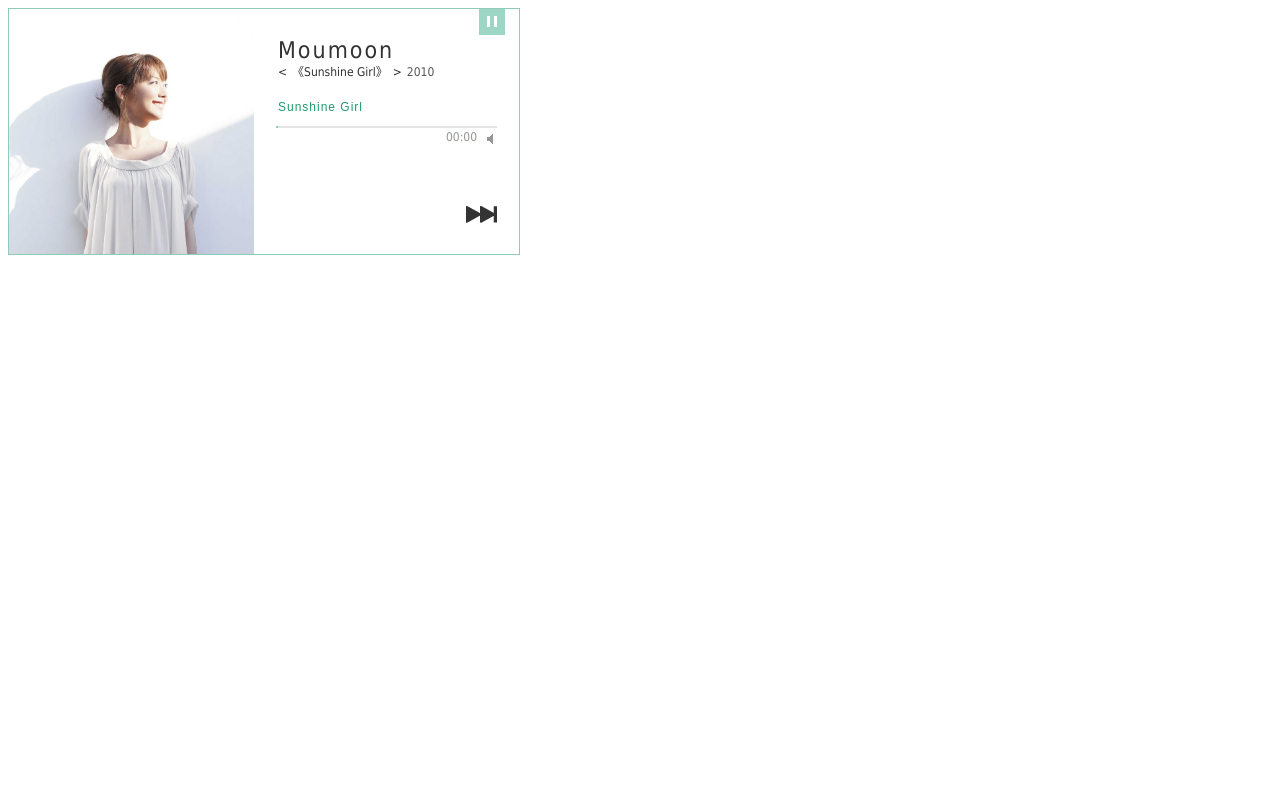
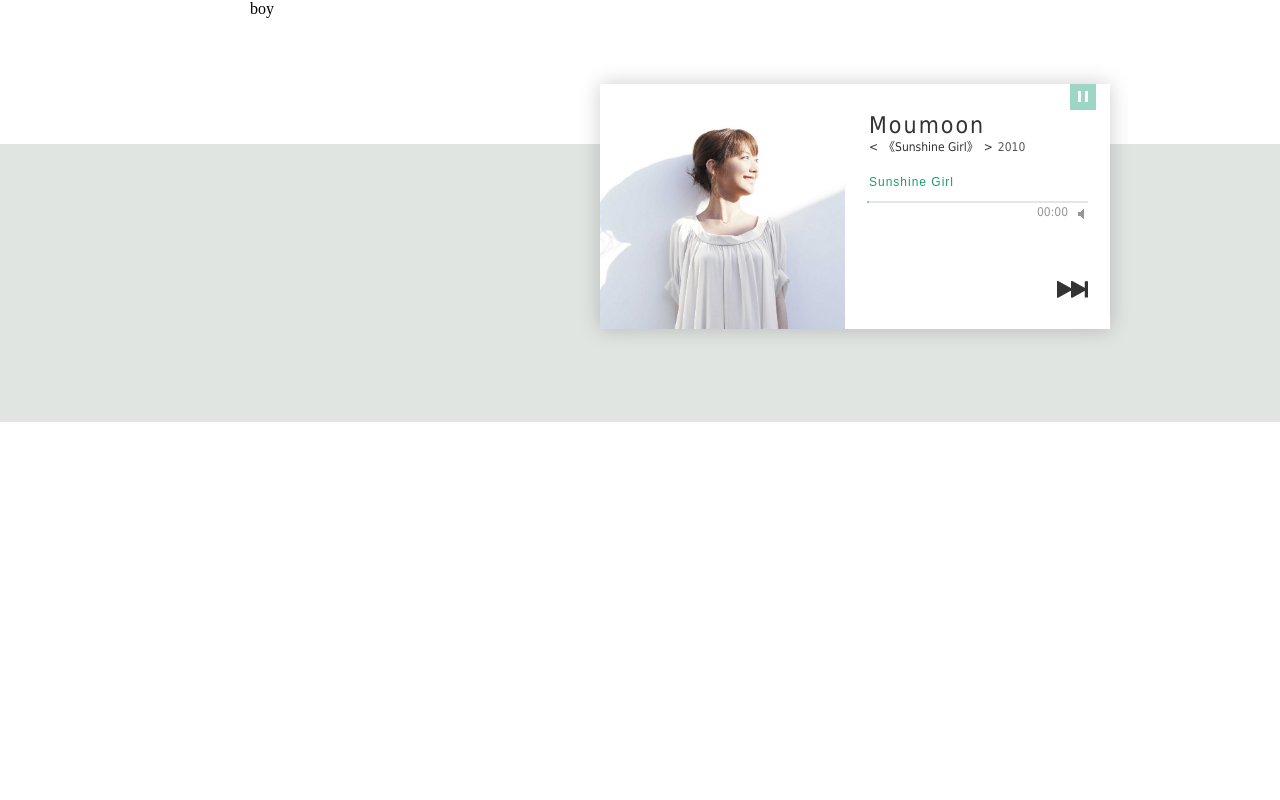
Before and after one commit to bikekoala/douban, a PHP site: page /template/player.html in a window 1280 px wide. Run offline with PHP 8.4, Linux system fonts and the light colour scheme.

Commit message:
player-list

```diff
--- a/src/template/fault.html
+++ b/src/template/fault.html
@@ -1,5 +1,5 @@
-<!DOCTYPE html PUBLIC "-//W3C//DTD XHTML 1.0 Transitional//EN" "http://www.w3.org/TR/xhtml1/DTD/xhtml1-transitional.dtd">
-<html xmlns="http://www.w3.org/1999/xhtml">
+<!DOCTYPE html>
+<html lang="zh-CN">
 <head>
 <meta http-equiv="Content-Type" content="text/html; charset=utf-8" />
 <title>oops!</title>
--- a/src/template/logon.html
+++ b/src/template/logon.html
@@ -9,11 +9,8 @@
 <title>红心MHz — Listen to your voice</title>
 <link rel="shortcut icon" href="http://douban.fm/favicon.ico" type="image/x-icon">
 <link rel="stylesheet" href="static/css/logon.css">
-<script src="static/js/jquery-1.7.2.min.js"></script>
-<script src="static/js/jquery.placeholder.js"></script>
 </head>
 <body>
-
 <div id="login">
 <h1>红心MHz</h1>
 <div id="notice" class="failure-hide">
@@ -28,6 +25,8 @@
 <div class="clearfix"></div>
 </form>
 </div>
+<script src="static/js/jquery-1.7.2.min.js"></script>
+<script src="static/js/jquery.placeholder.js"></script>
 <script>
 // check form
 $(function() {
@@ -73,6 +72,5 @@
 	$("#notice").attr("class", "failure");
 }
 </script>
-
 </body>
 </html>
--- a/src/template/player.html
+++ b/src/template/player.html
@@ -8,11 +8,12 @@
 <meta name="viewport" content="user-scalable=no, width=device-width, initial-scale=1.0, maximum-scale=1.0">
 <title>Sunshine Girl</title>
 <link rel="shortcut icon" href="http://douban.fm/favicon.ico" type="image/x-icon">
-<link rel="stylesheet" href="static/css/player_fm.css">
-<script src="static/js/jquery-1.7.2.min.js"></script>
-<script src="static/js/jplayer/jquery.jplayer-2.1.0-min.js"></script>
+<link rel="stylesheet" href="static/css/player.css">
 </head>
 <body>
+<div id="section">
+	<div id="header"></div>
+	<div id="player-wrap">
 		<div id="player"></div>
 		<div id="player-con">
 			<!-- picture -->
@@ -55,9 +56,7 @@
 						<div class="fm-progress-playbar"></div>
 					</div>
 					<!-- status -->
-			<div id="fm-status">
-				<div class="fm-status-volume">
-					<div class="fm-status-volume-postion">
+					<div id="fm-status"> <div class="fm-status-volume"> <div class="fm-status-volume-postion">
 								<div class="fm-status-volume-default"></div>
 								<div class="fm-status-volume-value"></div>
 								<div class="fm-status-volume-bar"></div>
@@ -78,83 +77,41 @@
 				</div>
 			</div>
 		</div>
+	</div>
+</div>
+<div id="bg"></div>
+<div id="list">
+	<div id="list-nav">boy</div>
+	<ul id="list-main"></ul>
+</div>
+<script src="static/js/jquery-1.7.2.min.js"></script>
+<script src="static/js/jplayer/jquery.jplayer-2.1.0-min.js"></script>
+<script src="static/js/jquery.ba-hashchange.min.js"></script>
+<script src="static/js/player.js"></script>
 <script type="text/javascript">
-	$(function() {
-
-	/**
-	 * player-UI
-	 */
-
-		// picture
-		$('#fm-picture').hover(function() {
-			$('#fm-picture a').stop().show().fadeTo(220, 0.7)
-	    }, function () {
-			$('#fm-picture a').stop().fadeTo(200, 0)
+$(function(){
+	$.getJSON('?do=List.Liked&start=0&limit=10', function(list) {
+		$.each(list.data, function(i, item) {
+			$('<li><a class="list-title list-title-' +i+ '" href="#' +i+ '"><span>' +item.title+ '</span></a></li>').appendTo('#list-main')
+			$('.list-title-' + i).hover(function() {
+				$(this).css('opacity', 0.8)
+			}, function() {
+				$(this).css('opacity', 1)
 			})
-		// button pause,play
-		$('#fm-pause').click(function() {
-			$('#fm-play').show()
 		})
-		$('#fm-play').click(function() {
-			$('#fm-play').hide()
+		var preId = null
+		$(window).hashchange(function() {
+			var hash = window.location.hash.replace(/^[^#]*#?(.*)$/, '$1')
+			var id = isNaN(hash) ? 0 : hash
+			// style
+			if (preId) {
+				$('.list-title-' + preId).css('background-color', '#d7deda')
+			}
+			$('.list-title-' + id).css('background-color', '#93d0bf')
+			preId = id
+			// control-player
+			song = list.data[id].url
 		})
-		// button volume
-		$('.fm-status-mask').hover(function() {
-			$('#fm-status span').stop().hide()
-			$('.fm-status-volume-img').stop().animate({marginRight:'60px'}, 50, 'linear')
-			$('.fm-status-volume').stop().show()
-		}, function(event) {
-			if ($(event.relatedTarget).attr('class') != 'fm-status-volume-bar') {
-				$('.fm-status-volume').stop().hide()
-				$('.fm-status-volume-img').stop().animate({marginRight:'0px'}, 'fast', 'linear')
-				$('#fm-status span').stop().show()
-			}
-		})
-		// switch opera
-		$('#fm-opera').hover(function() {
-			$('.fm-opera-switch').show(100)
-		}, function() {
-			$('.fm-opera-switch').hide()
-		})
-		// button repeat
-		$('.fm-opera-repeat-default').click(function() {
-			$(this).hide()
-			$('.fm-opera-repeat-click').show()
-		})
-		$('.fm-opera-repeat-click').click(function() {
-			$(this).hide()
-			$('.fm-opera-repeat-default').show()
-		})
-	/**
-	 * player-control
-	 */
-
-		$('#player').jPlayer({
-			ready: function () {
-				$(this).jPlayer('setMedia', {
-					mp3: 'static/SunshineGirl.mp3'
-				})
-				$(this).jPlayer('play')
-			},
-			solution: 'flash',
-			swfPath: 'static/js/jplayer',
-			errorAlerts: true,
-			cssSelectorAncestor: '#player-con',
-			cssSelector: {
-				playBar: '.fm-progress-playbar',
-				seekBar: '.fm-progress-seekbar',
-				volumeBar: '.fm-status-volume-bar',
-				volumeBarValue: '.fm-status-volume-value',
-				currentTime: '#fm-status span[title=currentime]',
-				repeat : '.fm-opera-repeat-default',
-				repeatOff : '.fm-opera-repeat-click',
-			},
-		})
-		$('#fm-pause').click(function() {
-			$('#player').jPlayer('pause')
-		})
-		$('#fm-play').click(function() {
-			$('#player').jPlayer('play')
 	})
 })
 </script>
--- a/src/template/static/css/logon.css
+++ b/src/template/static/css/logon.css
@@ -1,3 +1,4 @@
+@charset "utf-8";
 * {
 	margin: 0;
 	padding: 0;
--- a/src/template/static/css/player_fm.css
+++ b/src/template/static/css/player.css
@@ -1,9 +1,88 @@
-#player-con {
+@charset "utf-8";
+/**
+ * CSS Document
+ */
+html, body {
+	width: 100%;
+	height: 100%;
+	overflow: hidden;
+}
+body {
+	margin: 0;
+	padding: 0;
+}
+#section {
+	position: relative;
+	width: 940px;
+	height: 100%;
+	min-height: 600px;
+	margin: 0 auto;
+}
+#player-wrap {
+	position: absolute;
+	right: 0;
+	top: 84px;
+	z-index: 100;
 	width: 510px;
 	height: 245px;
+	overflow: hidden;
+	background: white;
+	-moz-box-shadow: 0 0 20px rgba(0,0,0,.2);
+	-webkit-box-shadow: 0 0 20px rgba(0,0,0,.2);
+	box-shadow: 0 0 20px rgba(0,0,0,.2);
+}
+#bg {
+	position: absolute;
+	z-index: -2;
+	left: 0;
+	top: 144px;
+	width: 100%;
+	height: 278px;
+	margin-top: 0;
+	background: #E0E5E2;
+}
+#list {
+	position: absolute;
+	top: 0;
+	left: 250px;
+	width: 200px;
+	height: 100%;
+}
+#list-main {
+	display: block;
+	list-style: none;
+	padding: 0;
+	margin: 0;
+}
+#list-main li{
+	display: list-item;
+	list-style: none;
+	overflow: hidden;
+	margin-bottom: 25px;
+	background-color: #ffffff;
+}
+.list-title{
+	display: block;
+	height: 38px;
+	overflow: hidden;
+	white-space: nowrap;
+	text-decoration: none;
+	text-align: -webkit-match-parent;
+	background-color: #d7deda;
+}
+.list-title span{
+	display: block;
+	margin: 5px 0 0 20px;
+	font: 18px/1.6 "Microsoft Yahei", "微软雅黑", Tahoma, Arial, Helvetica, STHeiti;
+	letter-spacing: 1px;
+	color: #666666;
+}
+/**
+ * player-fm
+ */
+#player-con {
 	background-color: #ffffff;
 	font-family: "Microsoft Yahei", "微软雅黑", Tahoma, Arial, Helvetica, STHeiti;
-	border: 1px solid #8ecbb9;
 }
 #fm-picture {
 	position: relative;
--- /dev/null
+++ b/src/template/static/js/jquery.ba-hashchange.min.js
@@ -0,0 +1,9 @@
+/*
+ * jQuery hashchange event - v1.3 - 7/21/2010
+ * http://benalman.com/projects/jquery-hashchange-plugin/
+ *
+ * Copyright (c) 2010 "Cowboy" Ben Alman
+ * Dual licensed under the MIT and GPL licenses.
+ * http://benalman.com/about/license/
+ */
+(function($,e,b){var c="hashchange",h=document,f,g=$.event.special,i=h.documentMode,d="on"+c in e&&(i===b||i>7);function a(j){j=j||location.href;return"#"+j.replace(/^[^#]*#?(.*)$/,"$1")}$.fn[c]=function(j){return j?this.bind(c,j):this.trigger(c)};$.fn[c].delay=50;g[c]=$.extend(g[c],{setup:function(){if(d){return false}$(f.start)},teardown:function(){if(d){return false}$(f.stop)}});f=(function(){var j={},p,m=a(),k=function(q){return q},l=k,o=k;j.start=function(){p||n()};j.stop=function(){p&&clearTimeout(p);p=b};function n(){var r=a(),q=o(m);if(r!==m){l(m=r,q);$(e).trigger(c)}else{if(q!==m){location.href=location.href.replace(/#.*/,"")+q}}p=setTimeout(n,$.fn[c].delay)}$.browser.msie&&!d&&(function(){var q,r;j.start=function(){if(!q){r=$.fn[c].src;r=r&&r+a();q=$('<iframe tabindex="-1" title="empty"/>').hide().one("load",function(){r||l(a());n()}).attr("src",r||"javascript:0").insertAfter("body")[0].contentWindow;h.onpropertychange=function(){try{if(event.propertyName==="title"){q.document.title=h.title}}catch(s){}}}};j.stop=k;o=function(){return a(q.location.href)};l=function(v,s){var u=q.document,t=$.fn[c].domain;if(v!==s){u.title=h.title;u.open();t&&u.write('<script>document.domain="'+t+'"<\/script>');u.close();q.location.hash=v}}})();return j})()})(jQuery,this);
--- /dev/null
+++ b/src/template/static/js/player.js
@@ -0,0 +1,77 @@
+$(function() {
+	/**
+	 * player-UI
+	 */
+		// picture
+		$('#fm-picture').hover(function() {
+			$('#fm-picture a').stop().show().fadeTo(220, 0.7)
+	    }, function () {
+			$('#fm-picture a').stop().fadeTo(200, 0)
+		})
+		// button pause,play
+		$('#fm-pause').click(function() {
+			$('#fm-play').show()
+		})
+		$('#fm-play').click(function() {
+			$('#fm-play').hide()
+		})
+		// button volume
+		$('.fm-status-mask').hover(function() {
+			$('#fm-status span').stop().hide()
+			$('.fm-status-volume-img').stop().animate({marginRight:'60px'}, 50, 'linear')
+			$('.fm-status-volume').stop().show()
+		}, function(event) {
+			if ($(event.relatedTarget).attr('class') != 'fm-status-volume-bar') {
+				$('.fm-status-volume').stop().hide()
+				$('.fm-status-volume-img').stop().animate({marginRight:'0px'}, 'fast', 'linear')
+				$('#fm-status span').stop().show()
+			}
+		})
+		// switch opera
+		$('#fm-opera').hover(function() {
+			$('.fm-opera-switch').show(100)
+		}, function() {
+			$('.fm-opera-switch').hide()
+		})
+		// button repeat
+		$('.fm-opera-repeat-default').click(function() {
+			$(this).hide()
+			$('.fm-opera-repeat-click').show()
+		})
+		$('.fm-opera-repeat-click').click(function() {
+			$(this).hide()
+			$('.fm-opera-repeat-default').show()
+		})
+	/**
+	 * player-control
+	 */
+		var song = 'http://mr3.douban.com/201207241720/14b5c0b45f6119f96f7b91fddc2dd1c4/view/song/small/p1797426.mp3';
+		$('#player').jPlayer({
+			ready: function () {
+				$(this).jPlayer('setMedia', {
+					mp3: 'static/SunshineGirl.mp3'
+					//mp3: song
+				})
+				//$(this).jPlayer('play')
+			},
+			solution: 'flash',
+			swfPath: 'static/js/jplayer',
+			errorAlerts: true,
+			cssSelectorAncestor: '#player-con',
+			cssSelector: {
+				playBar: '.fm-progress-playbar',
+				seekBar: '.fm-progress-seekbar',
+				volumeBar: '.fm-status-volume-bar',
+				volumeBarValue: '.fm-status-volume-value',
+				currentTime: '#fm-status span[title=currentime]',
+				repeat : '.fm-opera-repeat-default',
+				repeatOff : '.fm-opera-repeat-click',
+			},
+		})
+		$('#fm-pause').click(function() {
+			$('#player').jPlayer('pause')
+		})
+		$('#fm-play').click(function() {
+			$('#player').jPlayer('play')
+		})
+	})
```
Also changed, not shown: other parts of src/template/static/css/player.css (+18 -18 lines), src/template/static/css/player_main.css (deleted). Lines whose indentation alone changed are shown as unchanged.
